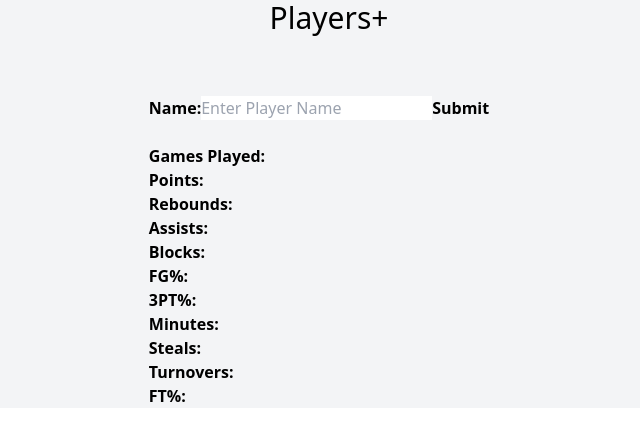
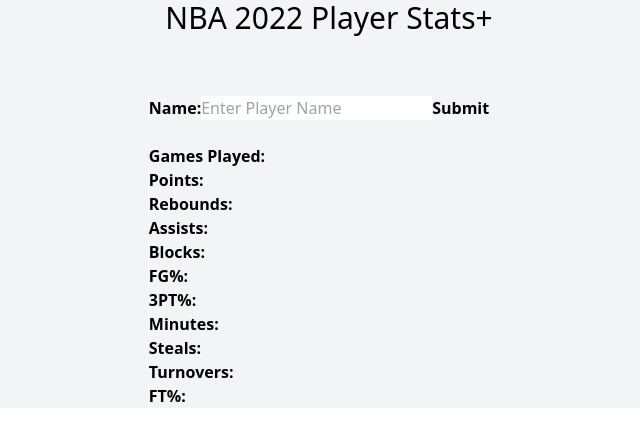
Before and after one commit to vic-tran/nba, a React (Create React App) app: page / in a window 1280 px wide. Shown: the top 440 px of the page, without its empty margins (311-951 px from the left). Built offline with nearby package versions, Linux system fonts and the light colour scheme; the HTML template or start-up script is replaced by a standard one.

Commit message:
Playercard layout styling

```diff
--- a/src/components/PlayerCardList.jsx
+++ b/src/components/PlayerCardList.jsx
@@ -21,7 +21,7 @@
   return (
     <div>
       <h2 className="flex justify-center text-3xl">
-        Players
+        NBA 2022 Player Stats
         <button className="flex justify-center cursor-pointer mb-10" onClick={handleAddPlayer}>+</button>
       </h2>
 
```
